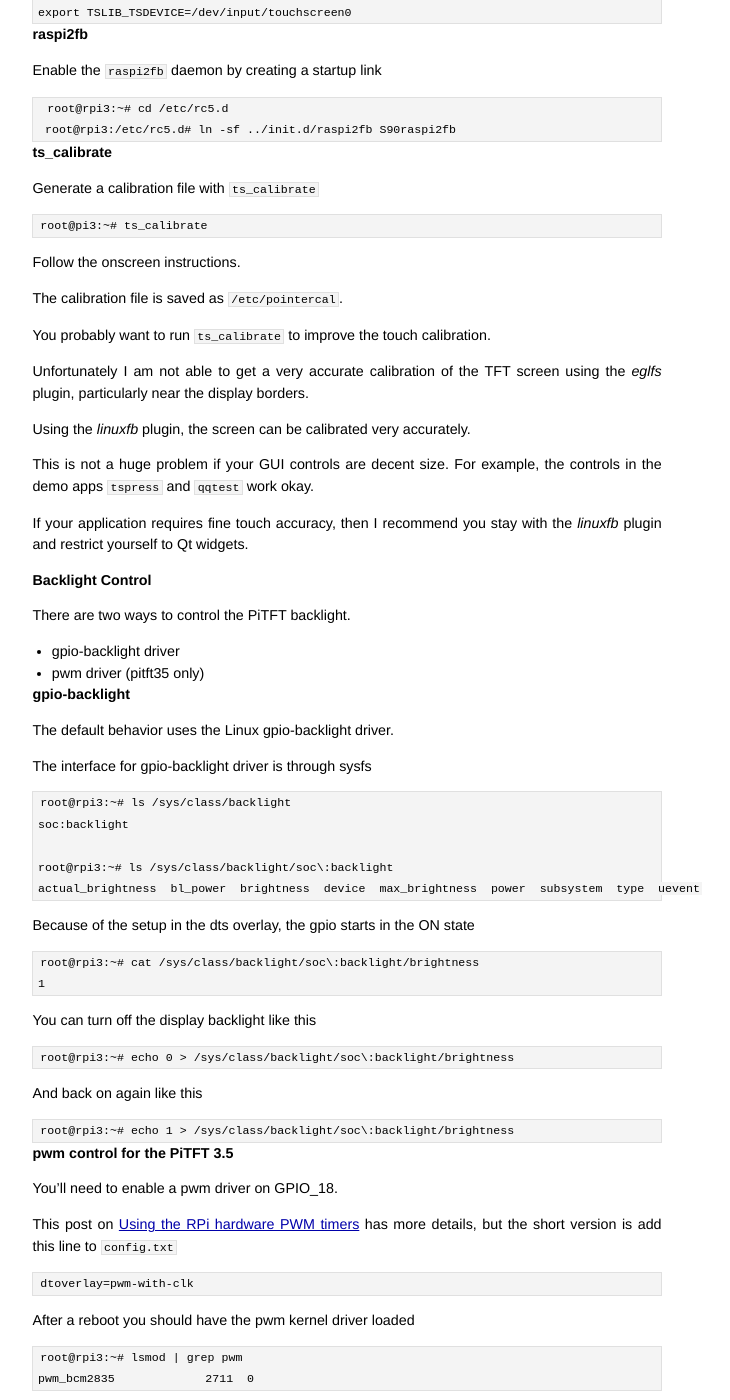
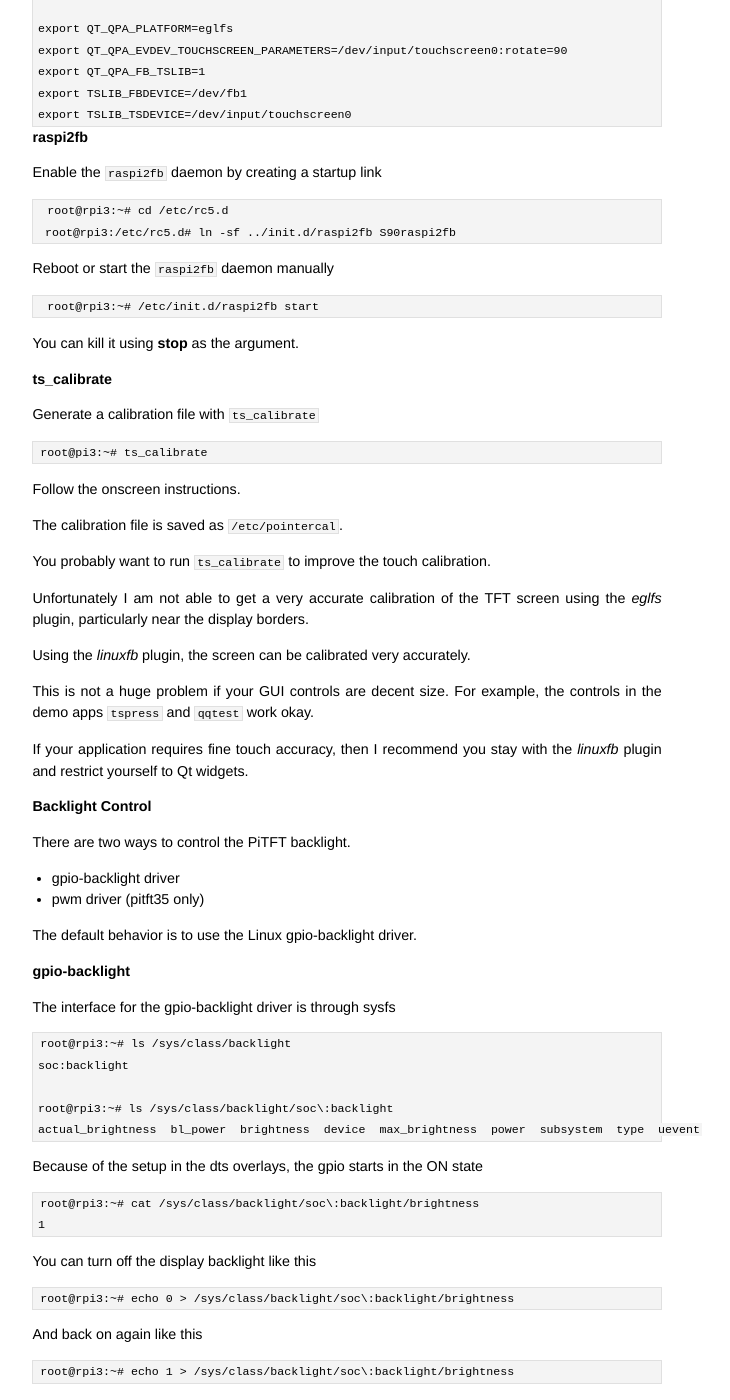
Before and after one commit to jumpnow/jumpnowtek-site, a Jekyll site: the page built from _posts/2017-01-02-pitft-displays-and-qt5.md, in a window 1280 px wide and 1400 px high, scrolled down 4383 px. Shown: the whole window, without its empty margins (293-1023 px from the left). Built offline with Jekyll 4.4.1, drawn with Linux system fonts in a browser that asks for light colours; some of the changed text lies outside the part shown.

Commit message:
Updates to pitft doc

```diff
--- a/_posts/2017-01-02-pitft-displays-and-qt5.md
+++ b/_posts/2017-01-02-pitft-displays-and-qt5.md
@@ -110,6 +110,8 @@
     dtparam=spi=on
     dtoverlay=pitft35-resistive,rotate=90,speed=32000000,fps=60
 
+You can have more in your `config.txt`. This is just the minimal required for the PiTFTs.
+
 ##### qt5-env.sh
 
 You can use the same Qt environment for either.
@@ -163,7 +165,7 @@
             libvchiq_arm.so => /usr/lib/libvchiq_arm.so (0x76e90000)
             libvcos.so => /usr/lib/libvcos.so (0x76e77000)
 
-Unfortunately the RPi GPU does not know how to output to a SPI attached display at `/dev/fb1`. The RPi GPU only knows about the HDMI `/dev/fb0`.
+Unfortunately the RPi GPU does not know how to output to a SPI attached display at `/dev/fb1`. The RPi GPU only knows about the HDMI (`/dev/fb0`).
 
 Because the TFT displays are so small (not many pixels) and because the RPi are fairly powerful SOCs, it's possible to copy the output of `/dev/fb0` to `/dev/fb1` in a user program and still have it work pretty well.
 
@@ -198,6 +200,8 @@
     dtparam=spi=on
     dtoverlay=pitft35-resistive,rotate=270,speed=32000000,fps=60
 
+Again you can have more in your `config.txt` as necessary.
+
 ##### qt5-env.sh
 
 The same Qt environment works for either display
@@ -219,6 +223,12 @@
 
      root@rpi3:~# cd /etc/rc5.d
      root@rpi3:/etc/rc5.d# ln -sf ../init.d/raspi2fb S90raspi2fb
+
+Reboot or start the `raspi2fb` daemon manually
+
+     root@rpi3:~# /etc/init.d/raspi2fb start
+
+You can kill it using **stop** as the argument.
 
 ##### ts_calibrate
 
@@ -248,12 +258,11 @@
 * gpio-backlight driver
 * pwm driver (pitft35 only)
 
+The default behavior is to use the Linux gpio-backlight driver.
 
 #### gpio-backlight
 
-The default behavior uses the Linux gpio-backlight driver.
-
-The interface for gpio-backlight driver is through sysfs
+The interface for the gpio-backlight driver is through sysfs
 
     root@rpi3:~# ls /sys/class/backlight
     soc:backlight
@@ -261,7 +270,7 @@
     root@rpi3:~# ls /sys/class/backlight/soc\:backlight
     actual_brightness  bl_power  brightness  device  max_brightness  power  subsystem  type  uevent
 
-Because of the setup in the dts overlay, the gpio starts in the ON state
+Because of the setup in the dts overlays, the gpio starts in the ON state
 
     root@rpi3:~# cat /sys/class/backlight/soc\:backlight/brightness
     1
@@ -273,6 +282,8 @@
 And back on again like this
 
     root@rpi3:~# echo 1 > /sys/class/backlight/soc\:backlight/brightness
+
+Any programming language that can do file I/O can control the backlight this way.
 
 #### pwm control for the PiTFT 3.5
 
```
Also changed, not shown: other parts of _posts/2017-01-02-pitft-displays-and-qt5.md (+3 -3 lines).
